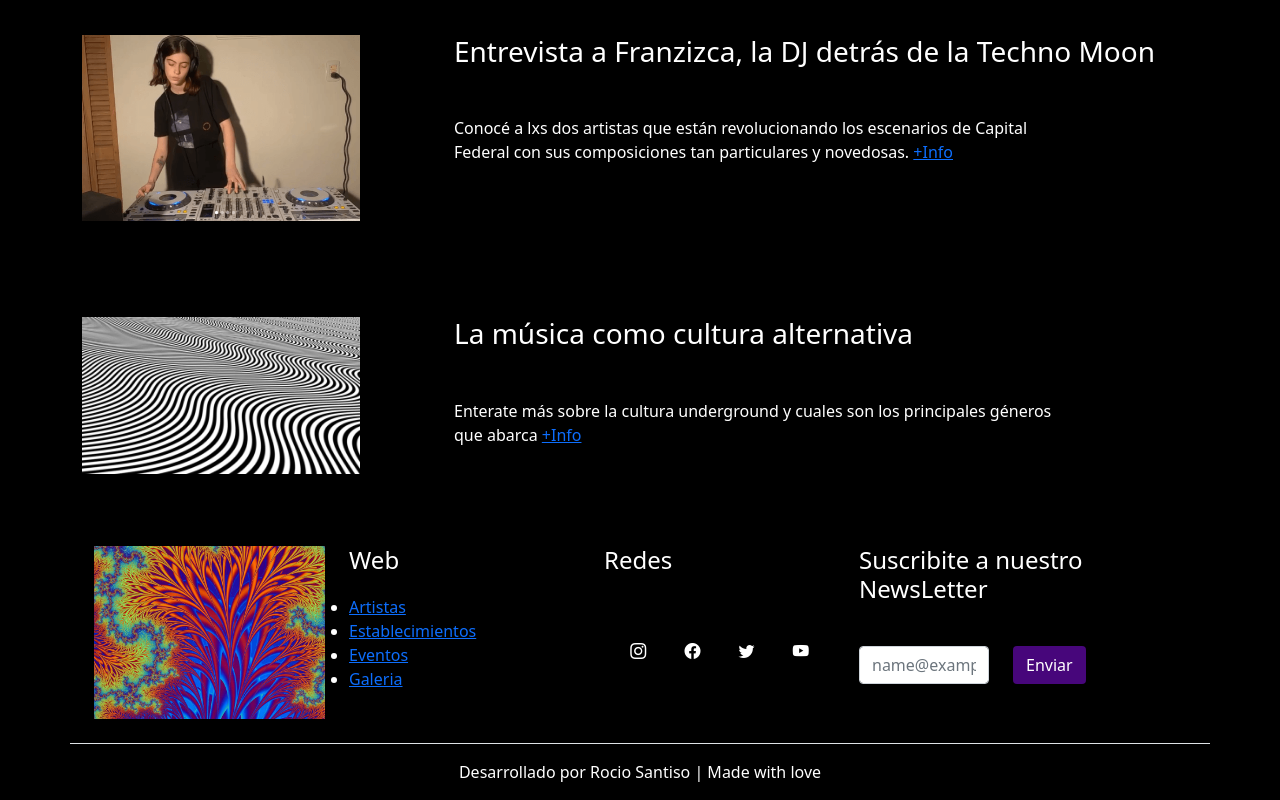
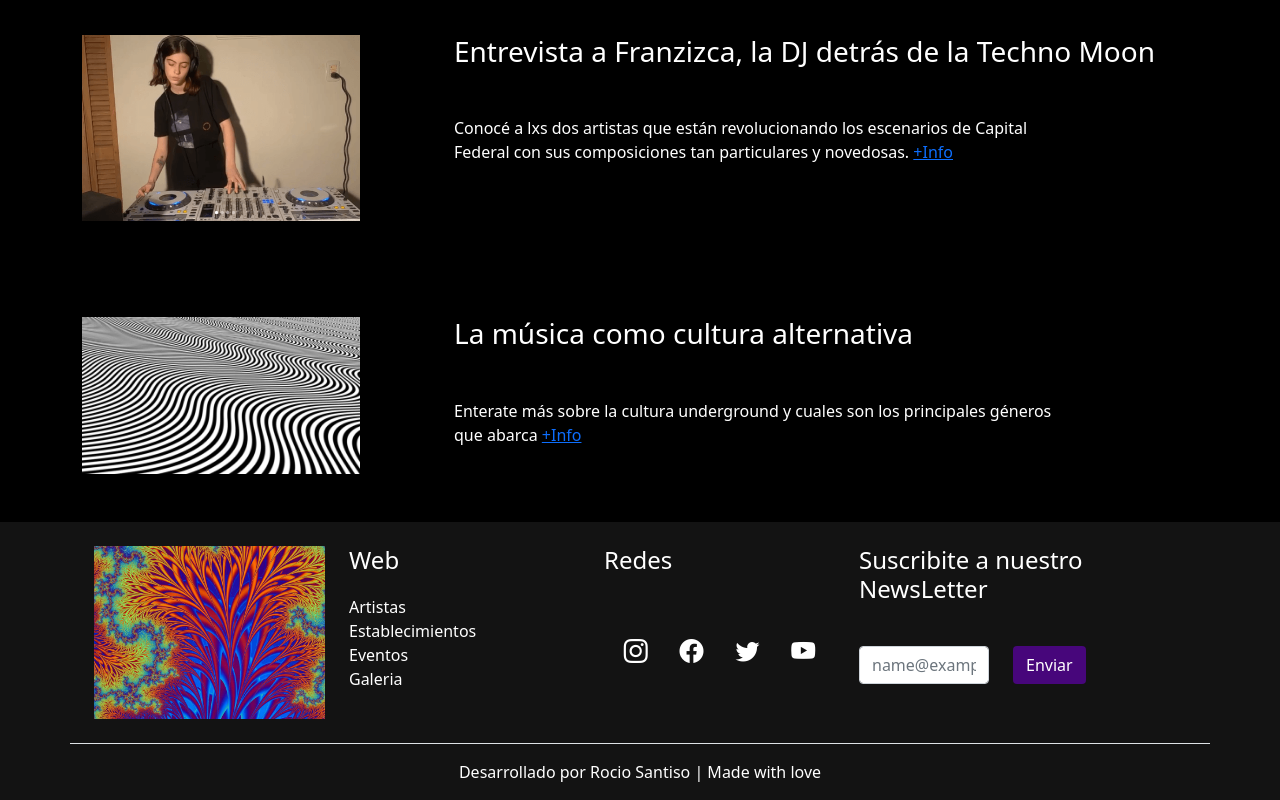
Before and after one commit to RocioSantiso/under.me, a website: page index.html in a window 1280 px wide. Shown: the part 3151-3951 px from the top of the page. Drawn offline with nearby package versions, Linux system fonts and the light colour scheme.

Commit message:
import footer

```diff
--- a/scss/estilo.scss
+++ b/scss/estilo.scss
@@ -4,6 +4,7 @@
 @import 'eventos' ;
 @import 'galeria' ;
 @import 'colores' ;
+@import 'footer' ;
 
 
 
```
Also changed, not shown: css/estilo.css.
